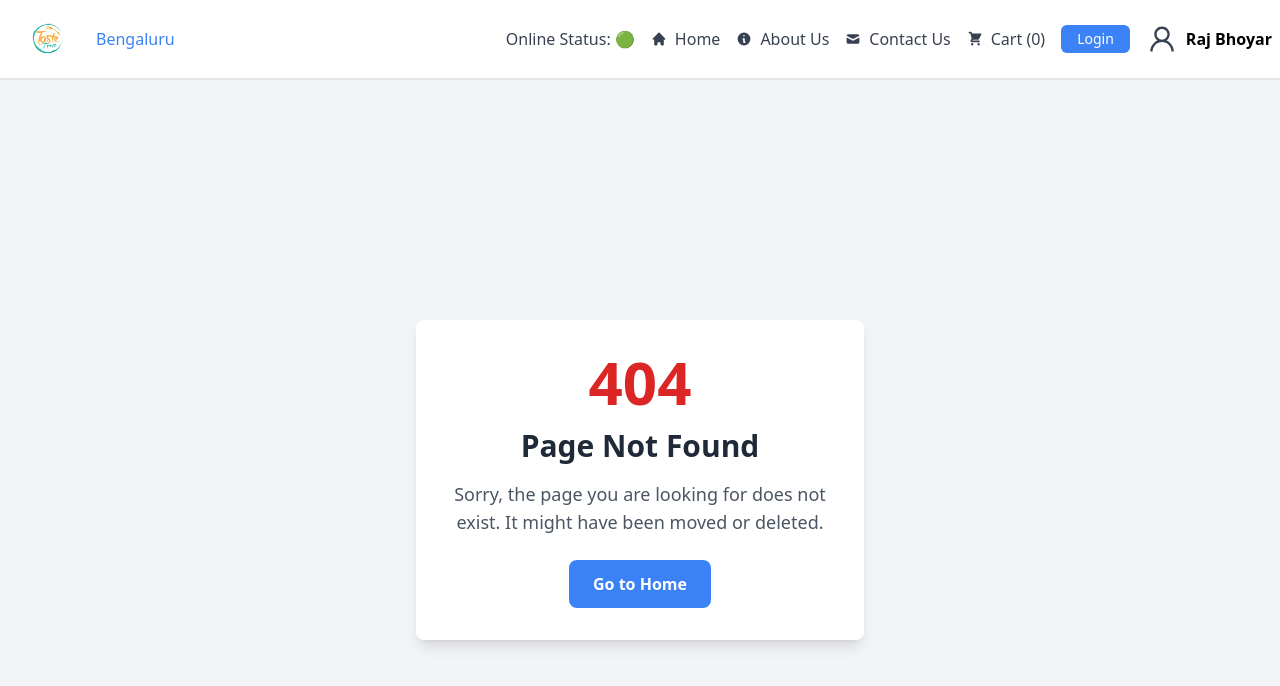
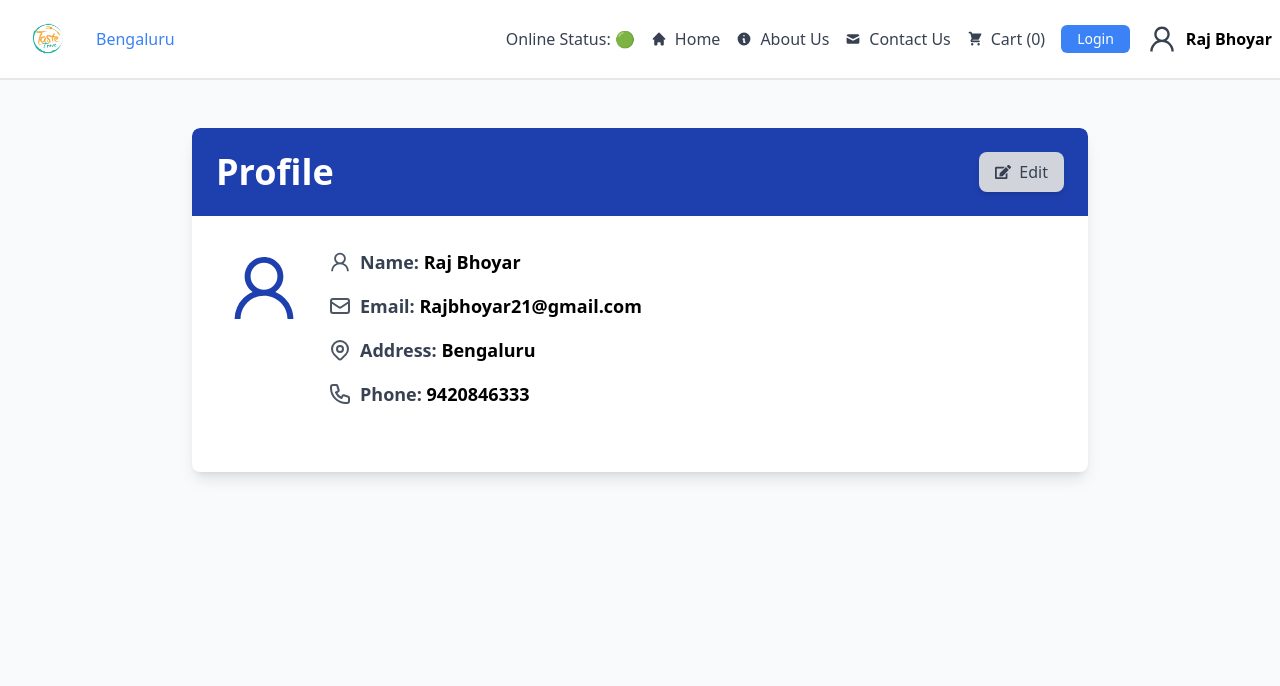
Before and after one commit to rajbhoyar/tastetrove, a React (Create React App) app: page /profile in a window 1280 px wide. Before the commit this address had no page. Shown: the top 686 px of the page. Built offline with nearby package versions, Linux system fonts and the light colour scheme.

Commit message:
Added profile section

```diff
--- a/src/App.js
+++ b/src/App.js
@@ -10,6 +10,7 @@ import UserContext from "./utils/UserContext";
 import { Provider } from "react-redux";
 import appStore from "./utils/appStore";
 import { useEffect, useState } from "react";
+import Profile from "./Components/Profile";
 
 // Custom hook for user context initialization
 const useUserName = () => {
@@ -43,6 +44,7 @@ function App() {
                   element={<RestaurantMenu />}
                 />
                 <Route path="/cart" element={<Cart />} />
+                <Route path="/profile" element={<Profile />} />
                 <Route path="*" element={<ErrorPage />} />
               </Routes>
             </main>
--- a/src/Components/Header.js
+++ b/src/Components/Header.js
@@ -15,7 +15,7 @@ import { AiOutlineUser } from "react-icons/ai";
 
 function Header() {
   const [loginBtn, setLoginBtn] = useState("Login");
-  const [location, setLocation] = useState("Bengaluru"); // Initial location
+  const [location] = useState("Bengaluru"); // Initial location
   const onlineStatus = useOnlineStatus();
   const { loggedInUser } = useContext(UserContext);
   const cartItems = useSelector((store) => store.cart.items);
@@ -90,8 +90,10 @@ function Header() {
             </button>
             {loggedInUser && (
               <div className="ml-4 flex items-center">
-                <AiOutlineUser className="w-8 h-8 text-gray-700" />
-                <span className="ml-2 font-bold">{loggedInUser}</span>
+                <Link to="/profile" className="flex items-center">
+                  <AiOutlineUser className="w-8 h-8 text-gray-700" />
+                  <span className="ml-2 font-bold">{loggedInUser}</span>
+                </Link>
               </div>
             )}
           </div>
--- /dev/null
+++ b/src/Components/Profile.js
@@ -0,0 +1,161 @@
+import React, { useState, useEffect } from "react";
+import { useSelector, useDispatch } from "react-redux";
+import { updateUserProfile } from "../utils/userSlice"; // Assuming you have this action
+import { AiOutlineUser } from "react-icons/ai";
+import { FaSave, FaEdit } from "react-icons/fa";
+import {
+  HiOutlinePhone,
+  HiOutlineLocationMarker,
+  HiOutlineMail,
+} from "react-icons/hi";
+
+function Profile() {
+  const dispatch = useDispatch();
+  const userProfile = useSelector((store) => store.user.profile);
+
+  const [isEditing, setIsEditing] = useState(false);
+  const [profileData, setProfileData] = useState({
+    name: "",
+    email: "",
+    address: "",
+    phone: "",
+  });
+
+  useEffect(() => {
+    if (userProfile) {
+      setProfileData(userProfile);
+    }
+  }, [userProfile]);
+
+  const handleChange = (e) => {
+    const { name, value } = e.target;
+    setProfileData((prevData) => ({
+      ...prevData,
+      [name]: value,
+    }));
+  };
+
+  const handleSave = () => {
+    dispatch(updateUserProfile(profileData));
+    setIsEditing(false);
+  };
+
+  return (
+    <div className="bg-gray-50 min-h-screen py-12 px-6">
+      <div className="max-w-4xl mx-auto bg-white shadow-lg rounded-lg overflow-hidden relative">
+        <header className="bg-blue-800 text-white p-6 rounded-t-lg">
+          <h1 className="text-4xl font-extrabold">Profile</h1>
+          <button
+            className={`absolute top-6 right-6 px-4 py-2 rounded-lg shadow-md ${
+              isEditing ? "bg-gray-600 text-white" : "bg-gray-300 text-gray-700"
+            } hover:bg-gray-700 hover:text-white focus:outline-none focus:ring-2 focus:ring-gray-400 flex items-center`}
+            onClick={() => setIsEditing(!isEditing)}
+          >
+            <FaEdit className="mr-2" />
+            {isEditing ? "Cancel" : "Edit"}
+          </button>
+        </header>
+        <div className="p-8">
+          <div className="flex items-start mb-8">
+            <AiOutlineUser className="w-20 h-20 text-blue-800 mr-6" />
+            {isEditing ? (
+              <div className="flex-1 space-y-6">
+                <div className="space-y-4">
+                  <div className="flex flex-col">
+                    <label className="text-gray-600 font-medium mb-1">
+                      Name
+                    </label>
+                    <input
+                      type="text"
+                      name="name"
+                      value={profileData.name}
+                      onChange={handleChange}
+                      className="p-3 border border-gray-300 rounded-md shadow-sm focus:ring-2 focus:ring-blue-500"
+                    />
+                  </div>
+                  <div className="flex flex-col">
+                    <label className="text-gray-600 font-medium mb-1">
+                      Email
+                    </label>
+                    <input
+                      type="email"
+                      name="email"
+                      value={profileData.email}
+                      onChange={handleChange}
+                      className="p-3 border border-gray-300 rounded-md shadow-sm focus:ring-2 focus:ring-blue-500"
+                    />
+                  </div>
+                  <div className="flex flex-col">
+                    <label className="text-gray-600 font-medium mb-1">
+                      Address
+                    </label>
+                    <textarea
+                      name="address"
+                      value={profileData.address}
+                      onChange={handleChange}
+                      className="p-3 border border-gray-300 rounded-md shadow-sm focus:ring-2 focus:ring-blue-500"
+                    />
+                  </div>
+                  <div className="flex flex-col">
+                    <label className="text-gray-600 font-medium mb-1">
+                      Phone
+                    </label>
+                    <input
+                      type="tel"
+                      name="phone"
+                      value={profileData.phone}
+                      onChange={handleChange}
+                      className="p-3 border border-gray-300 rounded-md shadow-sm focus:ring-2 focus:ring-blue-500"
+                    />
+                  </div>
+                </div>
+                <button
+                  className="bg-blue-700 text-white px-6 py-3 rounded-lg shadow-md hover:bg-blue-800 focus:outline-none focus:ring-2 focus:ring-blue-400 flex items-center"
+                  onClick={handleSave}
+                >
+                  <FaSave className="mr-2" />
+                  Save
+                </button>
+              </div>
+            ) : (
+              <div className="flex-1 space-y-6">
+                <div className="space-y-4">
+                  <div className="flex items-center">
+                    <AiOutlineUser className="w-6 h-6 text-gray-600 mr-2" />
+                    <p className="text-lg font-semibold">
+                      <span className="text-gray-700">Name:</span>{" "}
+                      {userProfile?.name || "N/A"}
+                    </p>
+                  </div>
+                  <div className="flex items-center">
+                    <HiOutlineMail className="w-6 h-6 text-gray-600 mr-2" />
+                    <p className="text-lg font-semibold">
+                      <span className="text-gray-700">Email:</span>{" "}
+                      {userProfile?.email || "N/A"}
+                    </p>
+                  </div>
+                  <div className="flex items-center">
+                    <HiOutlineLocationMarker className="w-6 h-6 text-gray-600 mr-2" />
+                    <p className="text-lg font-semibold">
+                      <span className="text-gray-700">Address:</span>{" "}
+                      {userProfile?.address || "N/A"}
+                    </p>
+                  </div>
+                  <div className="flex items-center">
+                    <HiOutlinePhone className="w-6 h-6 text-gray-600 mr-2" />
+                    <p className="text-lg font-semibold">
+                      <span className="text-gray-700">Phone:</span>{" "}
+                      {userProfile?.phone || "N/A"}
+                    </p>
+                  </div>
+                </div>
+              </div>
+            )}
+          </div>
+        </div>
+      </div>
+    </div>
+  );
+}
+
+export default Profile;
--- a/src/utils/appStore.js
+++ b/src/utils/appStore.js
@@ -1,9 +1,11 @@
 import { configureStore } from "@reduxjs/toolkit";
 import cartReducer from "./cartSlice";
+import userReducer from "./userSlice";
 
 const appStore = configureStore({
   reducer: {
     cart: cartReducer,
+    user: userReducer,
   },
 });
 
--- /dev/null
+++ b/src/utils/userSlice.js
@@ -0,0 +1,24 @@
+// userSlice.js
+
+import { createSlice } from "@reduxjs/toolkit";
+
+const userSlice = createSlice({
+  name: "user",
+  initialState: {
+    profile: {
+      name: "Raj Bhoyar",
+      email: "Rajbhoyar21@gmail.com",
+      address: "Bengaluru",
+      phone: "9420846333",
+    },
+  },
+  reducers: {
+    updateUserProfile: (state, action) => {
+      state.profile = { ...state.profile, ...action.payload };
+    },
+    // Other actions if needed
+  },
+});
+
+export const { updateUserProfile } = userSlice.actions;
+export default userSlice.reducer;
```
